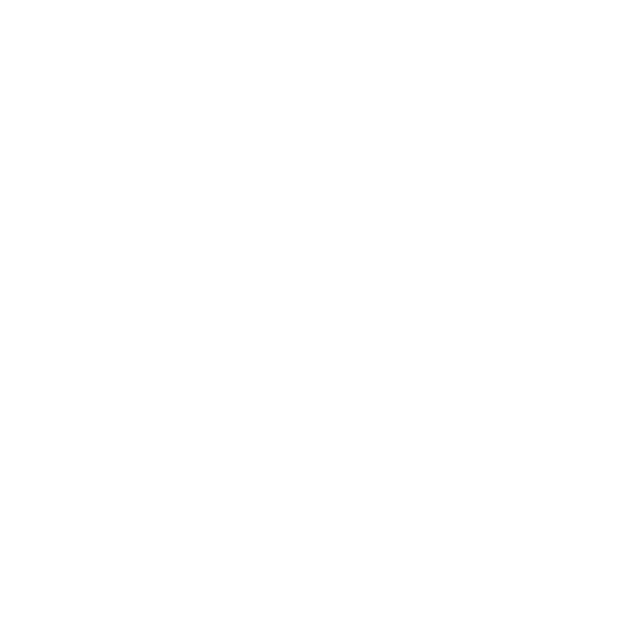
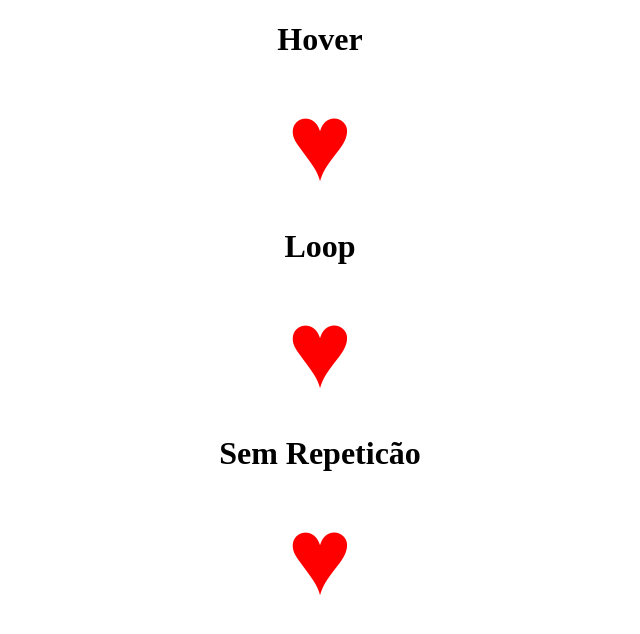
Before and after one commit to fcassi/aula10, a plain HTML site: page ex/ex.html in a window 1280 px wide. Shown: the whole page, without its empty margins (320-960 px from the left). Drawn offline with Linux system fonts and the light colour scheme.

Commit message:
Tipos de Animações

```diff
--- a/ex/ex.css
+++ b/ex/ex.css
@@ -0,0 +1,68 @@
+body {
+    text-align: center;
+}
+
+div {
+
+    font-size: 110px;
+    color: red;
+
+}
+
+
+/* ANIMAÇÃO 1 */
+.coracao1 {
+    transition: .5s all;
+    width: fit-content ;
+    margin: 0 auto;
+}
+
+.coracao1:hover {
+    color: green;
+    cursor: pointer;
+    animation: hover .25s infinite alternate;
+}
+
+@keyframes hover {
+
+    to{
+        scale: 1.5;
+    }
+
+}
+
+/*------------*/
+
+/* ANIMAÇÃO 2 */
+
+.coracao2 {
+    animation: beat .25s infinite alternate;
+    transform-origin: center;
+}
+
+@keyframes beat {
+
+    to {
+        scale: 1.5;
+    }
+
+}
+
+/*------------*/
+
+/* ANIMAÇÃO 3*/
+
+.coracao3 {
+    animation: stop 1s 1 alternate;
+    transform-origin: center;
+}
+
+@keyframes stop {
+
+    to {
+        scale: 1.5;
+    }
+
+}
+
+/*-------------*/
--- a/ex/ex.html
+++ b/ex/ex.html
@@ -9,5 +9,12 @@
 </head>
 <body>
 
+    <h1>Hover</h1>
+    <div class="coracao1">&#x2665;</div>
+    <h1>Loop</h1>
+    <div class="coracao2">&#x2665;</div>
+    <h1>Sem Repeticão</h1>
+    <div class="coracao3">&#x2665;</div>
+
 </body>
 </html>
```
